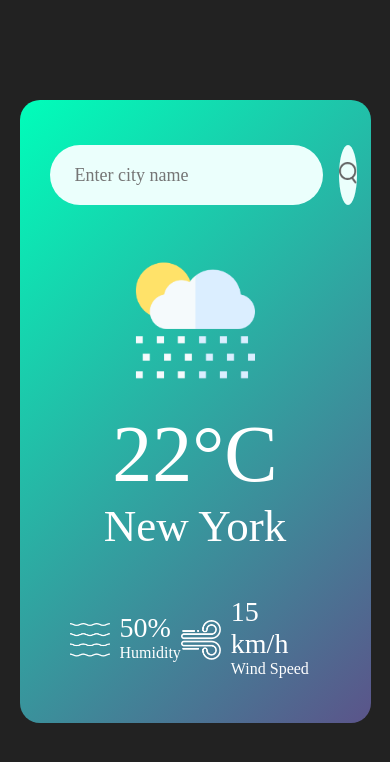
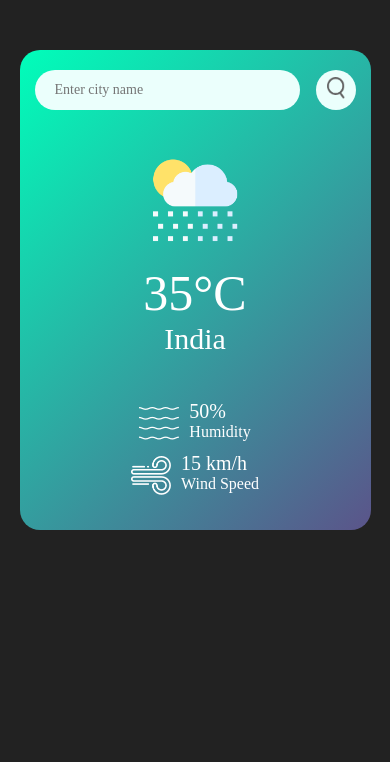
Before and after one commit to ambxr2005/Minor-Projects, a plain HTML site: page Weather App/index.html in a window 390 px wide. Drawn offline with Linux system fonts and the light colour scheme.

Commit message:
Added Responsiveness

```diff
--- a/Weather App/index.html
+++ b/Weather App/index.html
@@ -15,9 +15,9 @@
         <div class="weather">
             <img src="Images/rain.png" alt="" class="weather-icon">
             <h1 class="temp">
-                22°C
+                35°C
             </h1>
-            <h2 class="city">New York</h2>
+            <h2 class="city">India</h2>
             <div class="details">
                 <div class="col">
                     <img src="Images/humidity.png" alt="">
--- a/Weather App/style.css
+++ b/Weather App/style.css
@@ -93,3 +93,80 @@ body {
     font-size: 28px;
     margin-top: -6px;
 }
+
+/* Responsive Design */
+@media (max-width: 768px) {
+    .card {
+        margin: 50px auto 0;
+        padding: 30px 20px;
+    }
+
+    .search input {
+        height: 50px;
+        font-size: 16px;
+        padding: 8px 20px;
+    }
+
+    .search button {
+        width: 50px;
+        height: 50px;
+    }
+
+    .weather-icon {
+        width: 140px;
+    }
+
+    .weather h1 {
+        font-size: 60px;
+    }
+
+    .weather h2 {
+        font-size: 35px;
+    }
+
+    .details {
+        flex-direction: column;
+        align-items: center;
+        justify-content: center;
+    }
+
+    .col {
+        margin-bottom: 15px;
+    }
+
+    .humidity, .wind {
+        font-size: 24px;
+    }
+}
+
+@media (max-width: 480px) {
+    .card {
+        padding: 20px 15px;
+    }
+
+    .search input {
+        height: 40px;
+        font-size: 14px;
+    }
+
+    .search button {
+        width: 40px;
+        height: 40px;
+    }
+
+    .weather-icon {
+        width: 120px;
+    }
+
+    .weather h1 {
+        font-size: 50px;
+    }
+
+    .weather h2 {
+        font-size: 30px;
+    }
+
+    .humidity, .wind {
+        font-size: 20px;
+    }
+}
```
